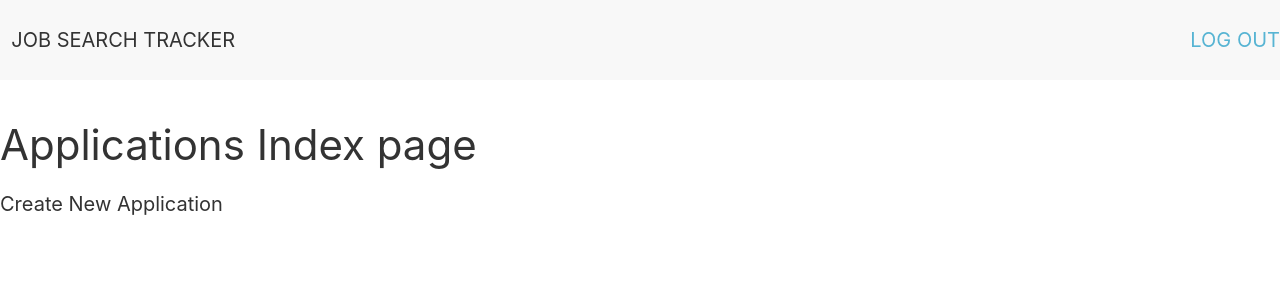
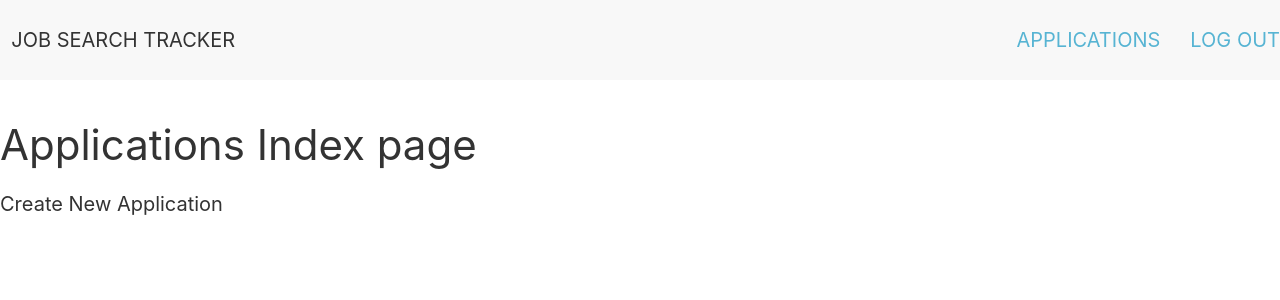
Before and after one commit to rperillo1/Job-Search-Tracker, a Django app: page /applications/ in a window 1280 px wide. Shown: the top 300 px of the page. Run offline with Django 3.2, Linux system fonts and the light colour scheme; the visitor is signed in with stand-in values (Sample User, id 1); data that the repository does not hold is empty; some libraries are stand-ins or nearby versions.

Commit message:
add applications link to navbar

```diff
--- a/main_app/templates/base.html
+++ b/main_app/templates/base.html
@@ -25,6 +25,7 @@
                 <!-- fix url here -->
                 <!-- <li><a href="{% url 'toys_create' %}">Add Application</a></li> -->
                 {% endcomment%}
+                <li><a href="{% url 'applications_index' %}">Applications</a></li>
                 <li><a href="{% url 'logout' %}">Log Out</a></li>
                 {% else %}
                 <li><a href="{% url 'signup' %}">Sign Up</a></li>
--- a/main_app/templates/home.html
+++ b/main_app/templates/home.html
@@ -25,6 +25,7 @@
                 <!-- fix url here -->
                 <!-- <li><a href="{% url 'toys_create' %}">Add Application</a></li> -->
                 {% endcomment%}
+                <li><a href="{% url 'applications_index' %}">Applications</a></li>
                 <li><a href="{% url 'logout' %}">Log Out</a></li>
                 {% else %}
                 <li><a href="{% url 'signup' %}">Sign Up</a></li>
```
